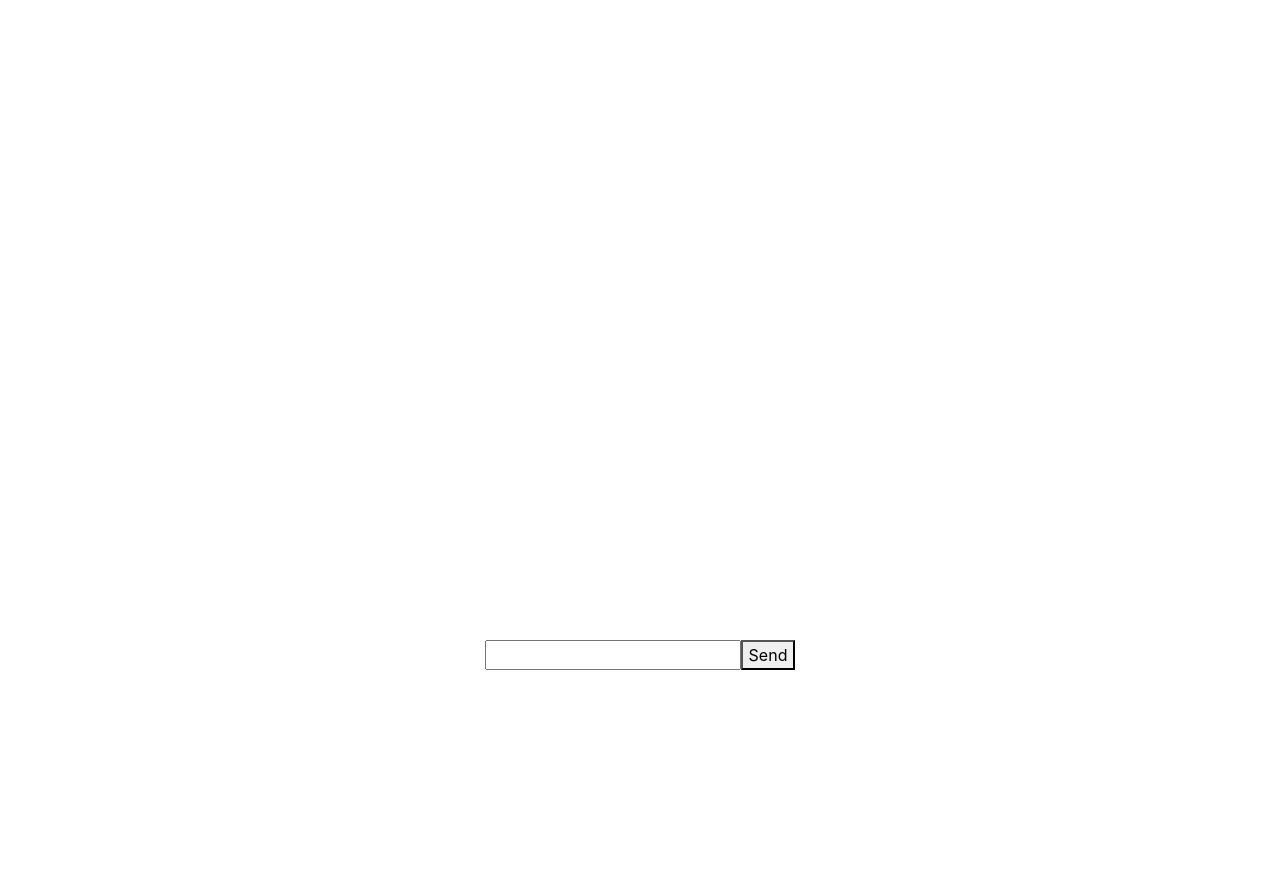
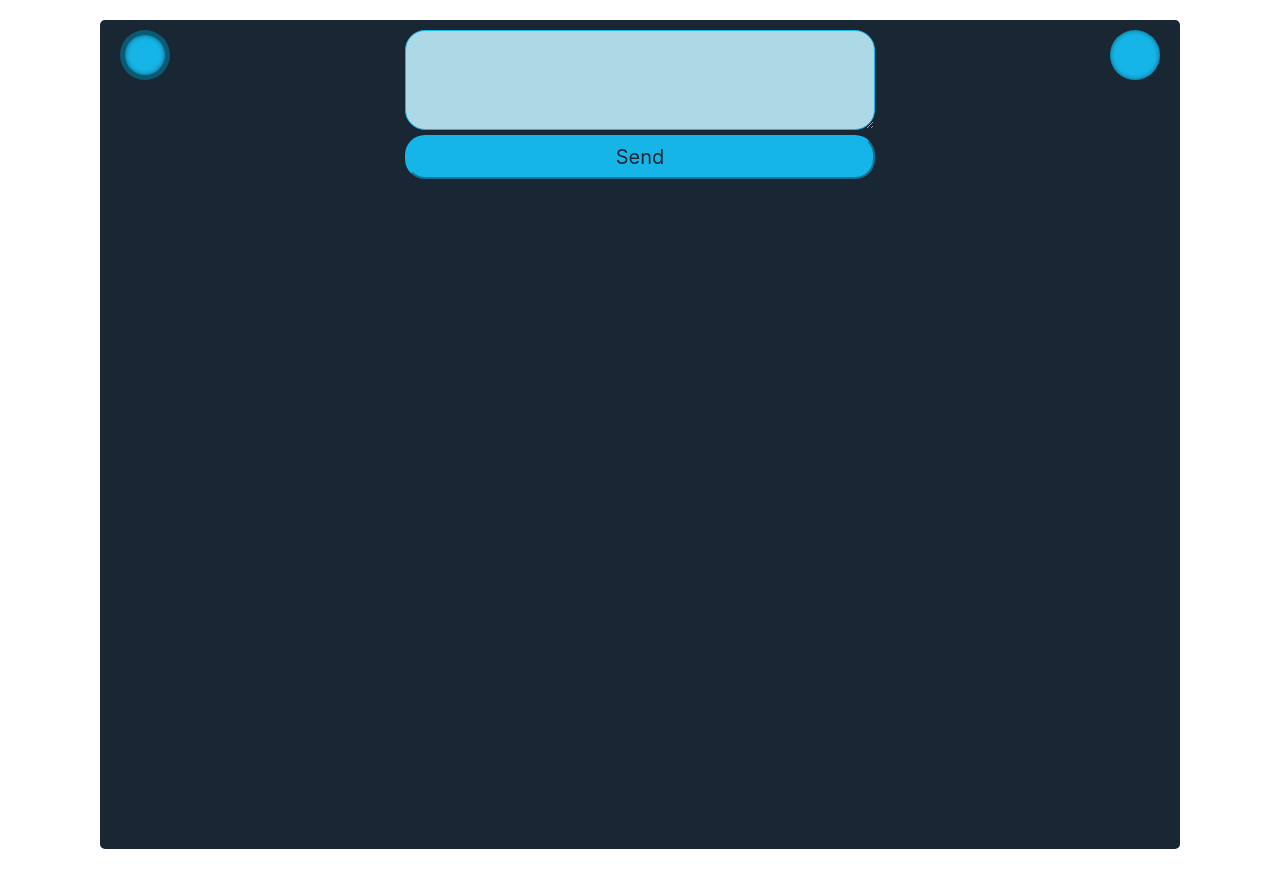
Before and after one commit to kellolo/React-6, a React app in the folder 1 - Students/DmitryKilin/: page / in a window 1280 px wide. Before the commit the page ends 800 px from the top, so only its background shows below. Built offline with nearby package versions, Linux system fonts and the light colour scheme.

Commit message:
color style changed

```diff
--- a/1 - Students/DmitryKilin/src/components/ChatInput/ChatInput.jsx
+++ b/1 - Students/DmitryKilin/src/components/ChatInput/ChatInput.jsx
@@ -23,9 +23,9 @@ export default class ChatInput extends Component {
     render() {
         let { text } = this.state;
         return (
-            <div>
-                <input type="text" value = { text } onChange = { this.changeText }/>
-                <button onClick = { this.send }>Send</button>
+            <div className="msg-input-group">
+                <textarea className="input-message" type="text" value = { text } onChange = { this.changeText }/>
+                <button className="button-send" onClick = { this.send }>Send</button>
             </div>
         )
     }
--- a/1 - Students/DmitryKilin/src/components/ChatInput/style.css
+++ b/1 - Students/DmitryKilin/src/components/ChatInput/style.css
@@ -0,0 +1,26 @@
+.input-message {
+    background-color: lightblue;
+    border-radius: 20px;
+    border-color: #16B5E8;
+    height: 100px;
+    /*width: 400px;*/
+    padding: 20px 10px;
+    color: #00A8E9;
+    font-size: 20px;
+}
+
+.button-send {
+    border-radius: 20px;
+    margin-top: 5px;
+    background-color: #16B5E8;
+    border-color: #16B5E8;
+    color: #192634;
+    font-size: 20px;
+    padding: 5px 0px;
+    /*width: 100px;*/
+}
+.msg-input-group {
+    display: flex;
+    flex-direction: column;
+    width: 50%;
+}
--- a/1 - Students/DmitryKilin/src/components/Messages/Messages.jsx
+++ b/1 - Students/DmitryKilin/src/components/Messages/Messages.jsx
@@ -32,14 +32,15 @@ class Messages extends Component {
 
     render() {
         let { messages } = this.state;
-        let messagesArray = messages.map((msg, i) => <Message sender = { msg.sender } text = { msg.text }  key = { i }/>);
+        let messagesArray = messages.map((msg, i) => <Message sender = { msg.sender } text = { msg.text }  key = { i }/>).reverse();
 
         return (
             <div className="d-flex flex-column align-items-center">
+                <ChatInput send = { this.sendMessage } />
                 <div className="msg-wrap">
                     { messagesArray }
                 </div>
-                <ChatInput send = { this.sendMessage } />
+
             </div>
         )
     }
--- a/1 - Students/DmitryKilin/src/components/Messages/style.css
+++ b/1 - Students/DmitryKilin/src/components/Messages/style.css
@@ -1,5 +1,6 @@
 .msg-wrap {
     height: 80vh;
     overflow-y: auto;
-    width: 50%
+    width: 50%;
+    margin: 10px 0;
 }
--- a/1 - Students/DmitryKilin/src/index.jsx
+++ b/1 - Students/DmitryKilin/src/index.jsx
@@ -2,6 +2,7 @@ import React from 'react'
 import ReactDom from 'react-dom'
 import 'bootstrap'
 import 'bootstrap/dist/css/bootstrap.min.css'
+import './layout/css/style.css'
 
 const app = document.querySelector('#app');
 
@@ -11,6 +12,8 @@ import Messages from './components/Messages/Messages.jsx'
 
 ReactDom.render(
     <div className="wrapper">
+        <button className="button-round button-chat button-pushed"></button>
+        <button className="button-round button-avatar"></button>
         <Messages />
     </div>,
     app
--- /dev/null
+++ b/1 - Students/DmitryKilin/src/layout/css/style.css
@@ -0,0 +1,29 @@
+.wrapper {
+    margin: 20px auto;
+    max-width: 1080px;
+    background-color: #192634;
+    color: #16B5E8;
+    padding: 10px 20px;
+    border-radius: 5px;
+}
+
+.button-round {
+    width: 50px;
+    height: 50px;
+    background-color: #16B5E8;
+    border-radius: 50%;
+    border: none;
+    box-shadow: inset 0 0 5px rgba(0, 0, 0, .5);
+}
+
+.button-pushed {
+    border: rgba(0, 0, 0, .5) solid 5px;
+}
+
+.button-avatar {
+    float: right;
+}
+
+.button-chat {
+    float: left;
+}
```
